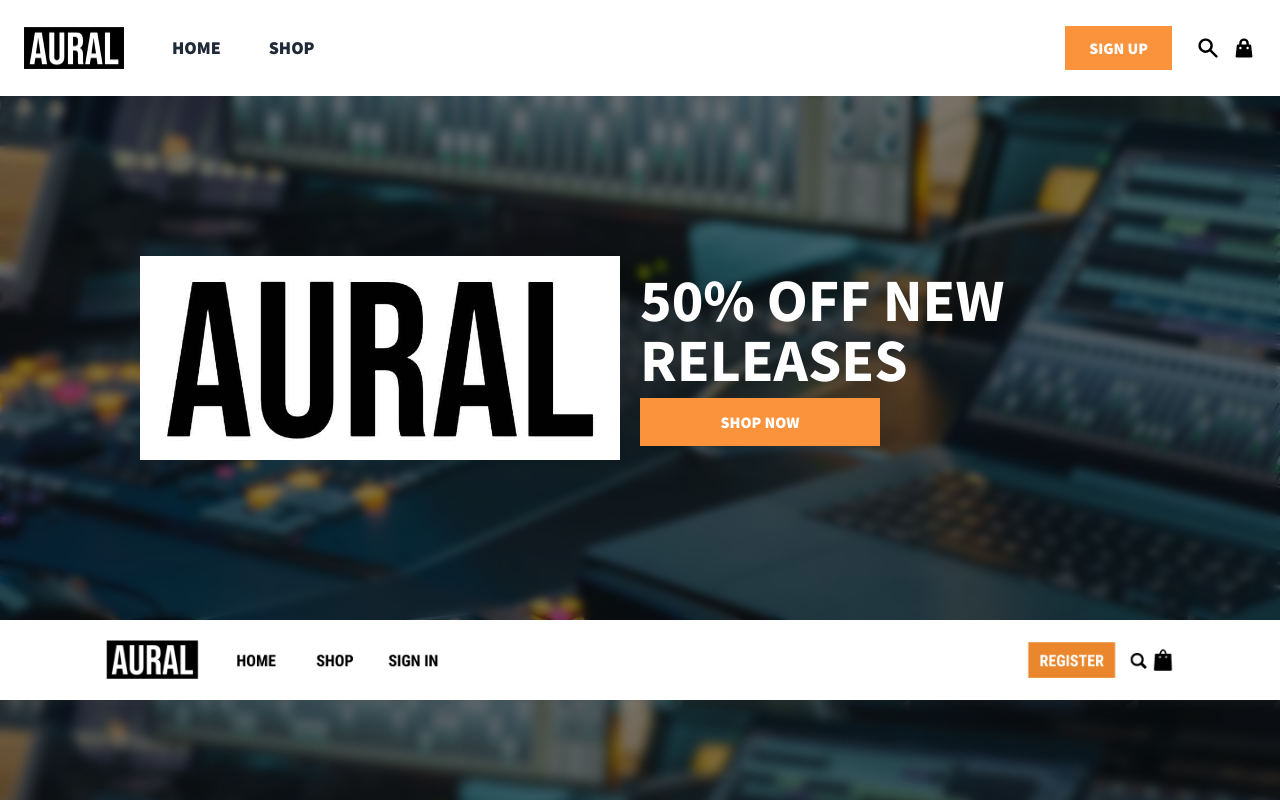
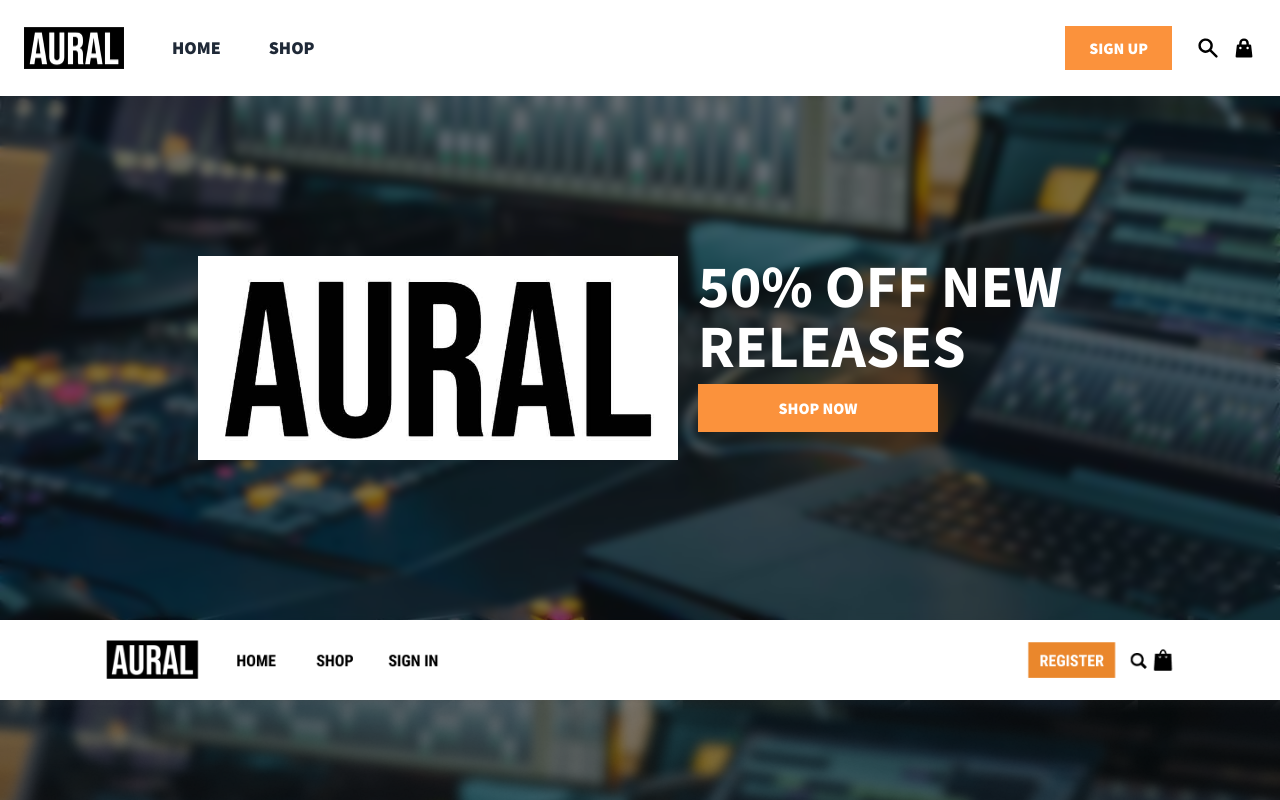
Before and after one commit to joejcox/AURAL, a React (Create React App) app: page / in a window 1280 px wide. Shown: the top 800 px of the page. Built offline with nearby package versions, Linux system fonts and the light colour scheme; a web font is replaced by a local one.

Commit message:
refactor: update banner styles so content is centered

```diff
--- a/src/components/HomeBanner/index.jsx
+++ b/src/components/HomeBanner/index.jsx
@@ -6,16 +6,14 @@ const HomeBanner = () => {
   return (
     <section className="relative z-40 bg-hero-main py-28 lg:py-40">
       <div className="bg-black -z-1 backdrop-blur-sm bg-opacity-50 absolute top-0 left-0 right-0 bottom-0"></div>
-      <Container classes="flex flex-col items-center lg:flex-row justify-center lg:items-stretch flex-wrap">
-        <div className="flex-1">
-          <img
-            src={bannerLogo}
-            alt="Aural Logo"
-            width="500"
-            className="mb-4 lg:mb-0 lg:ml-auto lg:pr-5"
-          />
-        </div>
-        <div className="flex-1 flex items-center lg:items-start flex-col justify-center">
+      <Container classes="flex flex-col lg:flex-row items-center justify-center lg:items-stretch flex-wrap">
+        <img
+          src={bannerLogo}
+          alt="Aural Logo"
+          width="500"
+          className="mb-4 lg:mb-0 lg:pr-5"
+        />
+        <div className="w-96 flex flex-col items-center lg:items-start">
           <h1 className="text-center lg:text-left text-white font-bold uppercase text-6xl leading-xl">
             50% off new releases
           </h1>
```
